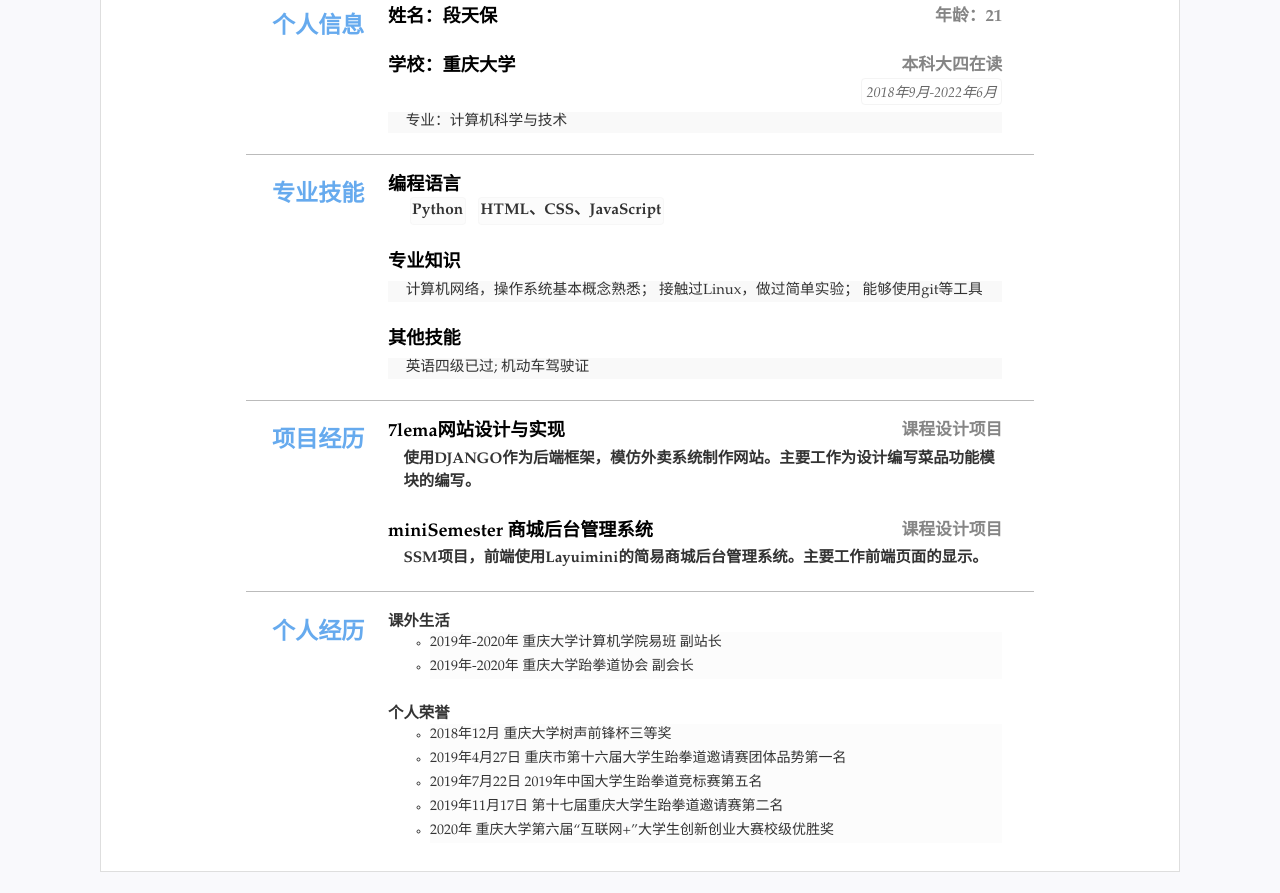
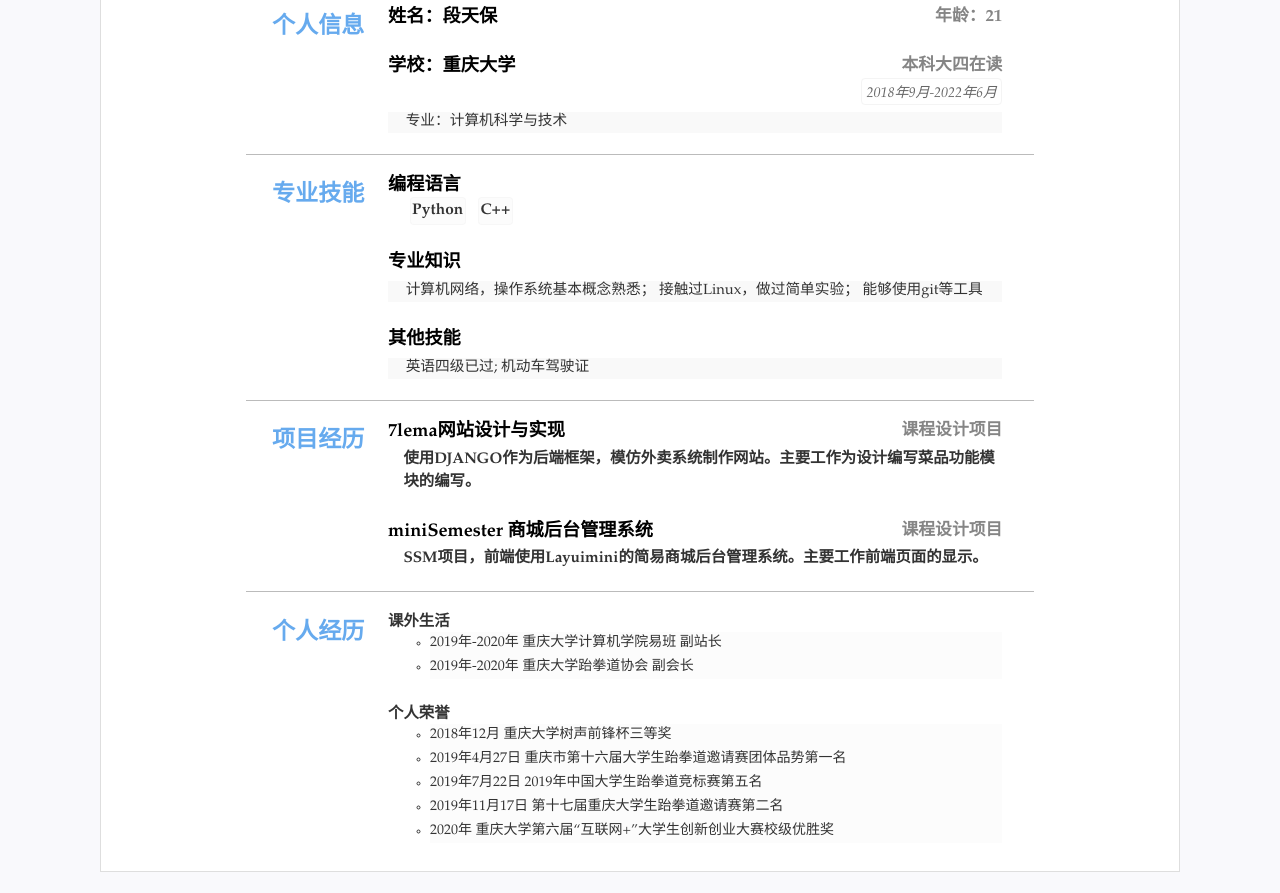
Before and after one commit to cryingworld/CV, a Jekyll site: the page built from index.html, in a window 1280 px wide. Shown: the part 210-1103 px from the top of the page. Built offline with Jekyll 4.4.1, drawn with Linux system fonts in a browser that asks for light colours.

Commit message:
Update resume.yml

```diff
--- a/_data/resume.yml
+++ b/_data/resume.yml
@@ -46,7 +46,7 @@ main: #简历主要内容，
   - title: 编程语言
     items: #itmems 可以小块的方式显示
     - Python
-    - HTML、CSS、JavaScript
+    - C++
   - title: 专业知识
     detail: 计算机网络，操作系统基本概念熟悉；
       接触过Linux，做过简单实验；
```
